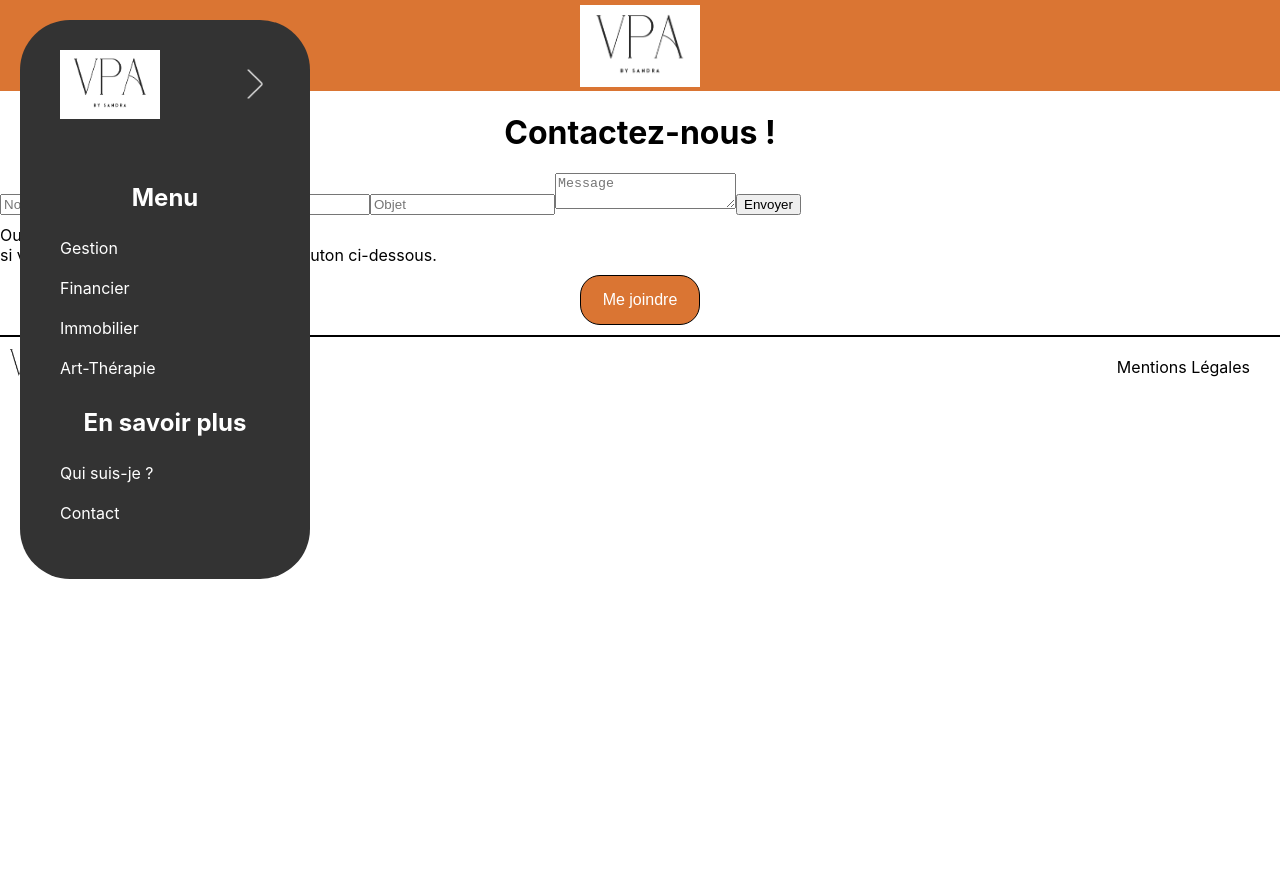
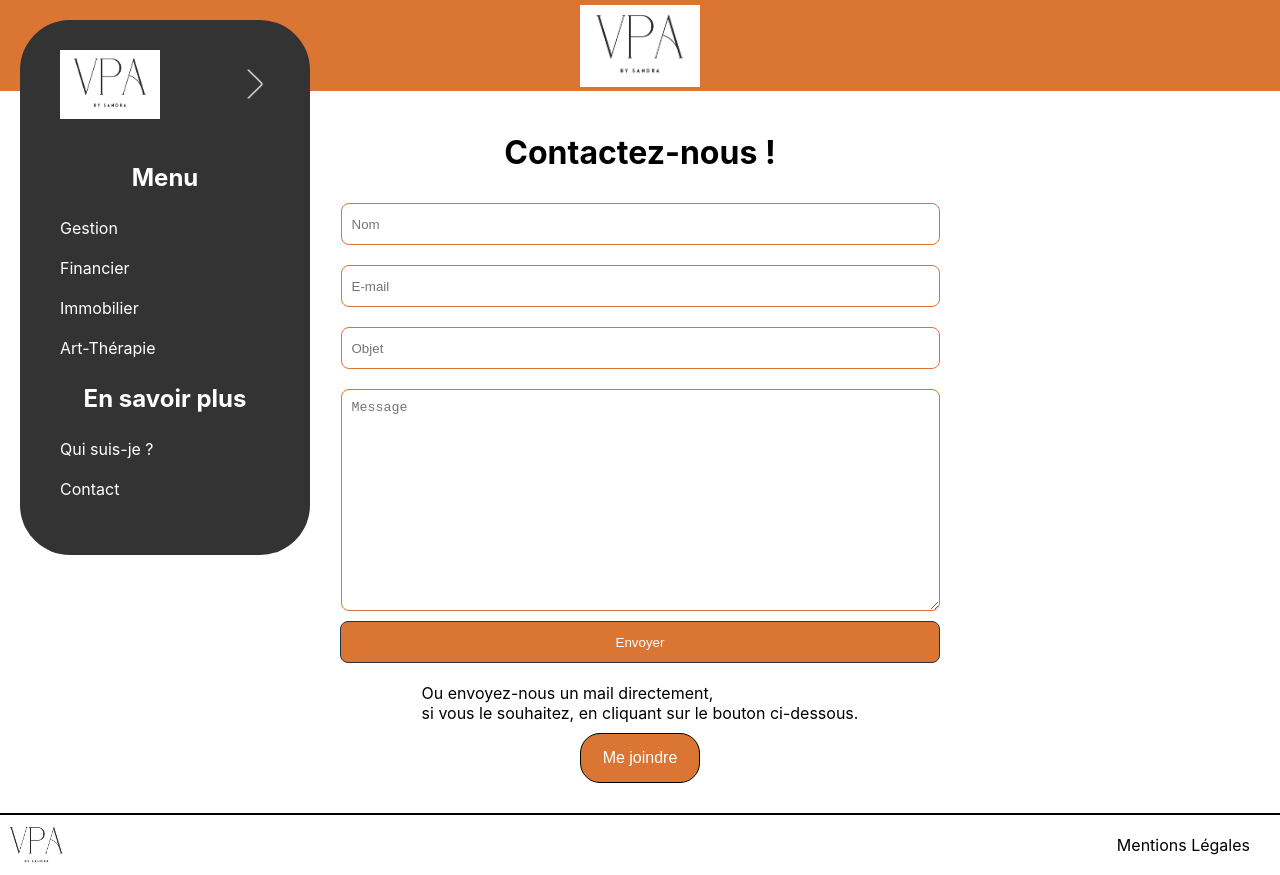
Before and after one commit to JeremyPromsy/SandraPro, a React (Create React App) app in the folder frontsandra/: page /#/contact in a window 1280 px wide. Before the commit the page ends 800 px from the top, so only its background shows below. Built offline with nearby package versions, Linux system fonts and the light colour scheme.

Commit message:
Ajout du formulaire de contact sans données

```diff
--- a/frontsandra/src/styles/contact.css
+++ b/frontsandra/src/styles/contact.css
@@ -1,3 +1,34 @@
+.pageInfo {
+    display: flex;
+    justify-content: center;
+    flex-direction: column;
+}
+
+.contactPage {
+    display: flex;
+    flex-direction: column;
+}
+
+h2 {
+    text-align: center;
+    margin: 0;
+}
+
+.contactDiv  p{
+    margin: 0;
+    transform: translateY(50px);
+    opacity: 0;
+    animation: entrance-effect 3000ms forwards;
+}
+
+.contactDiv {
+    display: flex;
+    flex-direction: column;
+    align-items: center;
+    justify-content: center;
+    margin: 20px 0;
+}
+
 .boutonMailContact {
     display: flex;
     justify-content: center;
--- a/frontsandra/src/styles/formcontact.css
+++ b/frontsandra/src/styles/formcontact.css
@@ -0,0 +1,106 @@
+.pageFormulaire{
+    display: flex;
+    justify-content: space-around;
+}
+
+.formulaire {
+    max-width: 597px;
+    text-align: center;
+    display: flex;
+    justify-content: space-between;
+    flex-direction: column;
+    margin-bottom: 10px;
+}
+
+form{
+    display: flex;
+    flex-direction: column;
+    align-items: center;
+}
+
+.champMail, .champNom, .champObjet {
+    border: 0;
+    outline: 0;
+    border-radius: 8px;
+    height:20px;
+    width:100%;
+    padding: 10px 0;
+    margin: 10px 0;
+    text-indent: 10px;
+    border: 0.5px solid rgba(218,117,51,1);
+    transform: translateY(50px);
+    opacity: 0;
+    animation: entrance-effect 1000ms forwards;
+}
+
+.message {
+    border: 0;
+    outline: 0;
+    padding: 10px 0;
+    border-radius: 8px;
+    width:100%;
+    height:200px;
+    margin: 10px 0;
+    text-indent: 10px;
+    border: 0.5px solid rgba(218,117,51,1);
+    transform: translateY(50px);
+    opacity: 0;
+    animation: entrance-effect 1500ms forwards;
+}
+
+.boutonEnvoyer {
+    color: white;
+    background: rgba(218,117,51,1);
+    border: 0.5px solid rgba(32,54,65,1);
+    text-align: center;
+    padding: 20px 0;
+    height: 30px;
+    outline: 0;
+    border-radius: 8px;
+    width: 600px;;
+    display: flex;
+    justify-content: center;
+    align-items: center;
+    transform: translateY(50px);
+    opacity: 0;
+    animation: entrance-effect 2000ms forwards;
+}
+
+.boutonEnvoyer:hover {
+    box-shadow: 0 1px 1px 1px rgba(0, 0, 0, 0.2);
+}
+
+@keyframes entrance-effect {
+    0% {
+      transform: translateY(30px);
+      opacity: 0;
+    }
+    100% {
+      transform: translateY(0);
+      opacity: 1;
+    }
+}
+
+@media screen and (max-width:767px){
+    .champMail, .champNom, .champObjet {
+        max-width:650px;
+    }
+}
+
+@media screen and (max-width:600px){
+    .champMail, .champNom, .champObjet, .message, button {
+        max-width:450px;
+    }
+}
+
+@media screen and (max-width:500px){
+    .champMail, .champNom, .champObjet, .message, button {
+        max-width:400px;
+    }
+}
+
+@media screen and (max-width:400px){
+    .champMail, .champNom, .champObjet, .message, button {
+        max-width:350px;
+    }
+}
--- a/frontsandra/src/styles/savoirplus.css
+++ b/frontsandra/src/styles/savoirplus.css
@@ -9,10 +9,6 @@
     margin: 10px;
 }
 
-.buttonContact{
-
-}
-
 .buttonSavoirPlus button {
     font-size: 16px;
     color: white;
```
